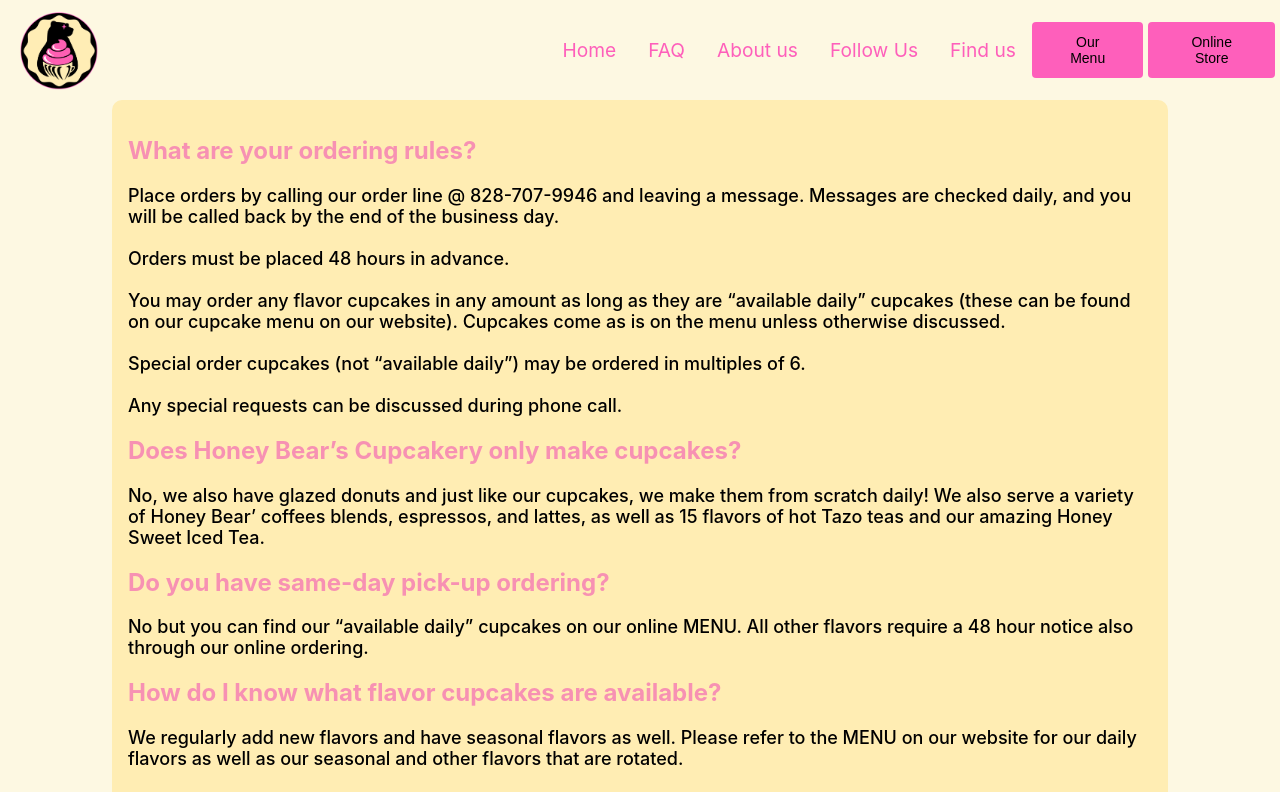
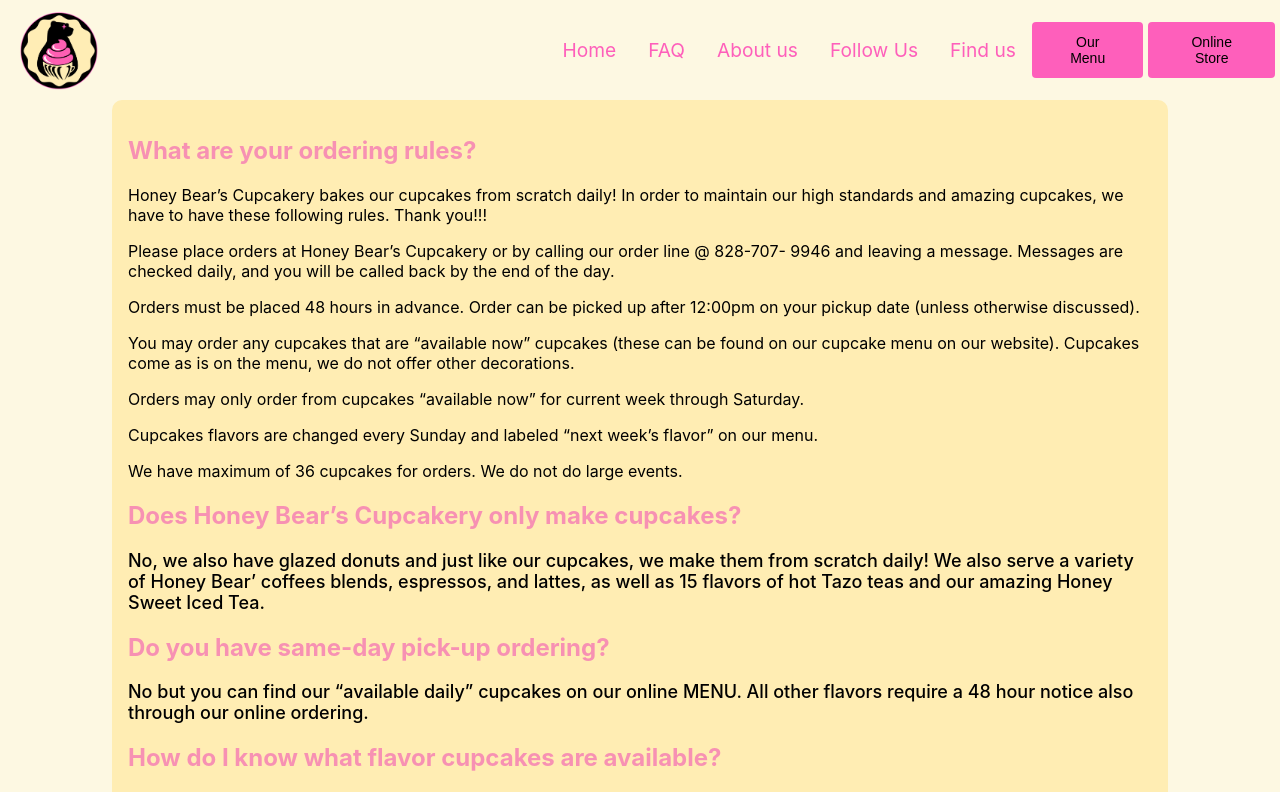
Before and after one commit to BrandonGreenOAB/HoneyBears, a React (Create React App) app: page /FAQ in a window 1280 px wide. Shown: the top 792 px of the page. Built offline with nearby package versions, Linux system fonts and the light colour scheme; a web font is replaced by a local one.

Commit message:
updated FAQ and Find us Hours of Operations

```diff
--- a/src/Pages/FAQ.js
+++ b/src/Pages/FAQ.js
@@ -18,26 +18,34 @@
         }}
       >
         <h2 className="FAQTitle">What are your ordering rules?</h2>
-        <p className="FAQText">
-          Place orders by calling our order line @ 828-707-9946 and leaving a
-          message. Messages are checked daily, and you will be called back by
-          the end of the business day.
-          <br />
-          <br />
-          Orders must be placed 48 hours in advance.
-          <br />
-          <br />
-          You may order any flavor cupcakes in any amount as long as they are
-          “available daily” cupcakes (these can be found on our cupcake menu on
-          our website). Cupcakes come as is on the menu unless otherwise
-          discussed.
-          <br />
-          <br />
-          Special order cupcakes (not “available daily”) may be ordered in
-          multiples of 6.
-          <br />
-          <br />
-          Any special requests can be discussed during phone call.
+        <p>
+          Honey Bear’s Cupcakery bakes our cupcakes from scratch daily! In order
+          to maintain our high standards and amazing cupcakes, we have to have
+          these following rules. Thank you!!!
+        </p>
+        <p>
+          Please place orders at Honey Bear’s Cupcakery or by calling our order
+          line @ 828-707- 9946 and leaving a message. Messages are checked
+          daily, and you will be called back by the end of the day.
+        </p>
+        <p>
+          Orders must be placed 48 hours in advance. Order can be picked up
+          after 12:00pm on your pickup date (unless otherwise discussed).
+        </p>
+        <p>
+          You may order any cupcakes that are “available now” cupcakes (these
+          can be found on our cupcake menu on our website). Cupcakes come as is
+          on the menu, we do not offer other decorations.
+        </p>
+        <p>
+          Orders may only order from cupcakes “available now” for current week
+          through Saturday.
+        </p>
+        Cupcakes flavors are changed every Sunday and labeled “next week’s
+        flavor” on our menu.
+        <p></p>
+        <p>
+          We have maximum of 36 cupcakes for orders. We do not do large events.
         </p>
         <h2 className="FAQTitle">
           Does Honey Bear’s Cupcakery only make cupcakes?
--- a/src/Pages/FindUs.js
+++ b/src/Pages/FindUs.js
@@ -12,47 +12,47 @@
 import CalendarMonthIcon from "@mui/icons-material/CalendarMonth";
 
 export const FindUs = () => {
-  const data = [
-    {
-      time: "9 AM - 4 PM",
-      day: "Sunday",
-    },
-    {
-      time: "Closed",
-      day: "Monday",
-    },
-    {
-      time: "9 AM - 9 AM",
-      day: "Tuesday",
-    },
-    {
-      time: "7 AM - 4 PM",
-      day: "Wednesday",
-    },
-    {
-      time: "7 AM - 4 PM",
-      day: "Thursday",
-    },
-    {
-      time: "7 AM - 5 PM",
-      day: "Friday",
-    },
-    {
-      time: "8 AM - 5 PM",
-      day: "Saturday",
-    },
-  ];
-  const listData = data.map((a) => (
-    <ListItem>
-      <ListItemIcon>
-        <CalendarMonthIcon style={{ color: "#af4281" }} />
-      </ListItemIcon>
-      <ListItemText style={{ color: "#af4281", textAlign: "left" }}>
-        {" "}
-        {a.day}: {a.time}
-      </ListItemText>
-    </ListItem>
-  ));
+  // const data = [
+  //   {
+  //     time: "9 AM - 4 PM",
+  //     day: "Sunday",
+  //   },
+  //   {
+  //     time: "Closed",
+  //     day: "Monday",
+  //   },
+  //   {
+  //     time: "9 AM - 9 AM",
+  //     day: "Tuesday",
+  //   },
+  //   {
+  //     time: "7 AM - 4 PM",
+  //     day: "Wednesday",
+  //   },
+  //   {
+  //     time: "7 AM - 4 PM",
+  //     day: "Thursday",
+  //   },
+  //   {
+  //     time: "7 AM - 5 PM",
+  //     day: "Friday",
+  //   },
+  //   {
+  //     time: "8 AM - 5 PM",
+  //     day: "Saturday",
+  //   },
+  // ];
+  // const listData = data.map((a) => (
+  //   <ListItem>
+  //     <ListItemIcon>
+  //       <CalendarMonthIcon style={{ color: "#af4281" }} />
+  //     </ListItemIcon>
+  //     <ListItemText style={{ color: "#af4281", textAlign: "left" }}>
+  //       {" "}
+  //       {a.day}: {a.time}
+  //     </ListItemText>
+  //   </ListItem>
+  // ));
   return (
     <div>
       <HBNavbar />
@@ -100,7 +100,8 @@
             Hours of Operation
           </Typography>
           <div>
-            <List>{listData}</List>
+            Hours can be found on our Google page and our Social Media pages
+            {/* <List>{listData}</List> */}
           </div>
         </Grid>
       </div>
```
